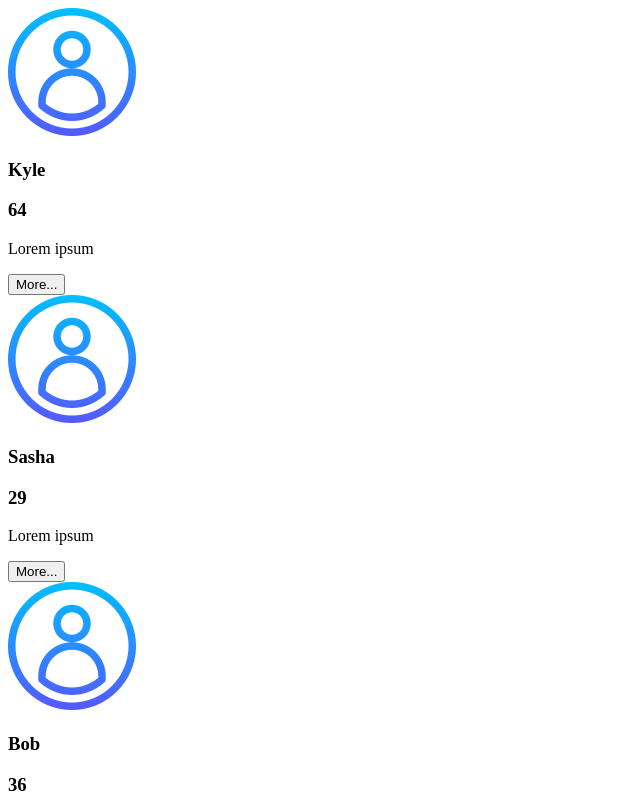
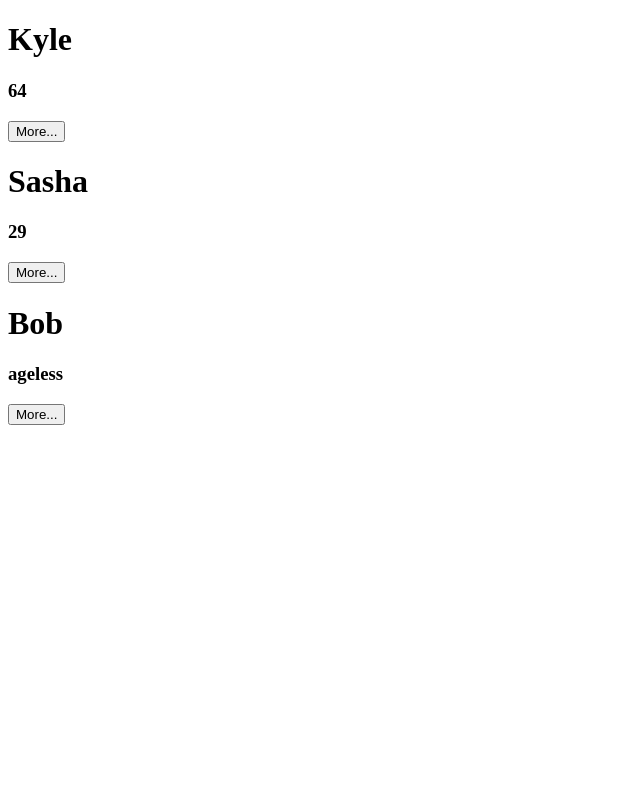
Before and after one commit to AndrewMedvedev42/New-Project, a React (Create React App) app: page / in a window 1280 px wide. Shown: the top 800 px of the page, without its empty margins (0-640 px from the left). Built offline with nearby package versions, Linux system fonts and the light colour scheme.

Commit message:
provided personal page but requires further tech improvements

```diff
--- a/package.json
+++ b/package.json
@@ -9,6 +9,7 @@
     "@testing-library/user-event": "^12.1.10",
     "react": "^17.0.2",
     "react-dom": "^17.0.2",
+    "react-router-dom": "^5.2.0",
     "react-scripts": "4.0.3",
     "web-vitals": "^1.0.1"
   },
--- a/src/App.js
+++ b/src/App.js
@@ -1,24 +1,34 @@
 import  HomeProfileSlots  from "./templates/HomeProfileSlots";
 import React, {useState} from 'react';
 import data  from "./data/slot_data.js";
+import UserProfilePage from "./templates/UserProfilePage";
+import {
+  BrowserRouter as Router,
+  Switch,
+  Route
+} from "react-router-dom";
+
 
 function App() {
+  const [slots, setSlots] = React.useState(data)
+  return (
+        slots.map((induvidual)=>{
+        const {id ,name, age, desc} = induvidual
+        return (
+            <Router>
+              <Switch>
+                  <Route exact path="/">
+                      <HomeProfileSlots id={id} name={name} age={age}/>
+                  </Route>
+                  <Route path={`/${name}`}>
+                      <UserProfilePage id={id} name={name} age={age} desc={desc}/>
 
-  const [slots, setSlots] = React.useState(data)
-
-  return (
-    <section>{
-        slots.map((induvidual)=>{
-              const {id, name, age,image, desc} = induvidual
-
-            return (
-              <div key={id} className="item">
-                <HomeProfileSlots name={name} age={age} desc={desc} image={image}/>
-              </div>
+                  </Route>
+              </Switch>
+          </Router>
             )
-            })
-          }
-    </section>)
+        })
+    )
 }
 
 export default App;
--- a/src/data/slot_data.js
+++ b/src/data/slot_data.js
@@ -3,10 +3,10 @@
 const data = [
     { id: 1, name:"Kyle", age:"64", image:"", alt:"Kyle", desc:"Lorem ipsum"},
     { id: 2, name:"Sasha", age:"29", image:"", alt:"Sasha", desc:"Lorem ipsum" },
-    { id: 3, name:"Bob", age:"36", image:"", alt:"Bob", desc:"Lorem ipsum" },
-    { id: 4, name:"Carl", age:"17", image:"", alt:"Carl", desc:"Lorem ipsum" },
-    { id: 5, name:"Lisa", age:"42", image:"", alt:"Lisa", desc:"Lorem ipsum" },
-    { id: 6, name:"Sadaharu56", age:"∞", image:"", alt:"Sadaharu56", desc:"Lorem ipsum" },
+    { id: 3, name:"Bob", age:"ageless", image:"", alt:"Bob", desc:"Lorem ipsum" },
+    // { id: 4, name:"Carl", age:"42", image:"", alt:"Carl", desc:"Lorem ipsum" },
+    // { id: 5, name:"Lisa", age:"36", image:"", alt:"Lisa", desc:"Lorem ipsum" },
+    // { id: 6, name:"Sadaharu56", age:"179", image:"", alt:"Sadaharu56", desc:"Lorem ipsum" }
   ];
 
 export default data
--- a/src/templates/HomeProfileSlots.jsx
+++ b/src/templates/HomeProfileSlots.jsx
@@ -1,15 +1,15 @@
-import logo from "../data/profileicon.png"
+import React, {useState} from 'react';
+import {Link} from "react-router-dom";
 
-function HomeProfileSlots ({name, age,image, desc}){
+function HomeProfileSlots ({id, name, age, desc}){
+    console.log(`Name: ${name}, Their ID: ${id}`);
     return(
-        <section>
-            <img src={logo} alt="profile pic"/>
+        <div key={id} className="item">
             <h1>{name}</h1>
             <h3>{age}</h3>
-            <p>{desc}</p>
-            <button>More...</button>
-        </section>
-    )
-}
+            <Link to={`/${name}`}>
+                <button>More...</button>
+            </Link>
+        </div>)}
 
 export default HomeProfileSlots
--- /dev/null
+++ b/src/templates/UserProfilePage.jsx
@@ -0,0 +1,13 @@
+function UserProfilePage({id, name, age, desc}){
+    console.log(`Name: ${name}, Their ID: ${id}`);
+    return(
+        <section key={id}>
+            <h1>Name: {name}</h1>
+            <p>Age: {age}</p>
+            <p>Desc: {desc}</p>
+        </section>
+    )
+}
+
+
+export default UserProfilePage
```
Also changed, not shown: 20 other files (tests, documents, lock files or other folders).
